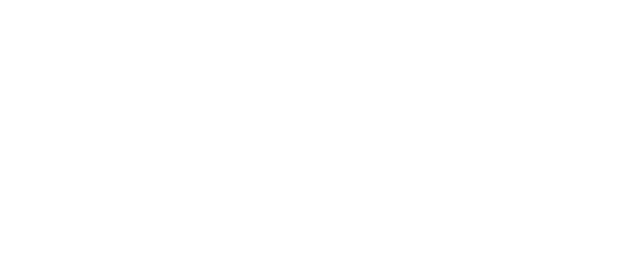
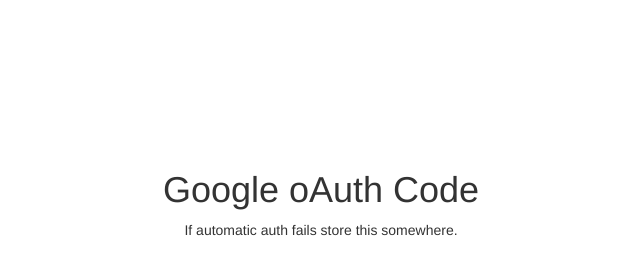
Before and after one commit to joseym/pushNotifier, a website: page public/index.html in a window 1280 px wide. Shown: the whole page, without its empty margins (319-959 px from the left). Drawn offline with nearby package versions, Linux system fonts and the light colour scheme.

Commit message:
testing heroku deploy

```diff
--- a/public/index.html
+++ b/public/index.html
@@ -20,7 +20,9 @@
   <body>
 
     <div class="container">
-      <h1 id="code"></h1>
+      <h1>Google oAuth Code</h1>
+      <p>If automatic auth fails store this somewhere.</p>
+      <h3 id="code"></h3>
     </div>
 
     <script src="//ajax.googleapis.com/ajax/libs/jquery/1.10.2/jquery.min.js"></script>
```
